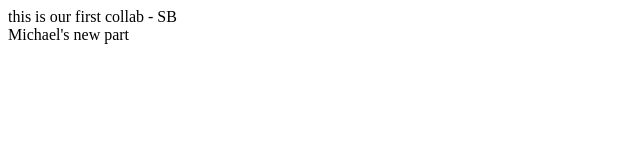
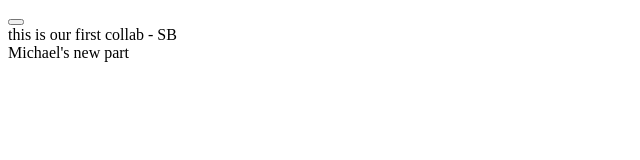
Before and after one commit to mmoreno723/collab-project-1, a plain HTML site: page index.html in a window 1280 px wide. Shown: the whole page, without its empty margins (0-640 px from the left). Drawn offline with Linux system fonts and the light colour scheme.

Commit message:
added html elements

```diff
--- a/index.html
+++ b/index.html
@@ -7,16 +7,35 @@
     <title>Document</title>
 </head>
 <body>
-    this is our first collab - SB
+  <header>
     <!-- header - jumbotron  -->
-
-    <!-- card  -->
+  </header>
+  <main>
+    <aside>
+      <!-- card  -->
     <!-- instructions -->
       <!-- project name -->
       <!-- add project button  -->
       <!-- submit project info button-->
+      <button></button>
+    </aside>
+    <div class="popup">
+      <!-- instructions -->
+      <!-- project name -->
+      <!-- add project button  -->
+      <!-- submit project info button-->
+    </div>
+    <table>
+      <!-- table: project name, project type, hourly rate, due date, days until due, potential total earnings, clear button -->
+    </table>
 
-    <!-- table: project name, project type, hourly rate, due date, days until due, potential total earnings, clear button -->
+  </main>
+    this is our first collab - SB
+
+
+
+
+
 
     <div> Michael's new part</div>
     <!--test push toni-->
```
